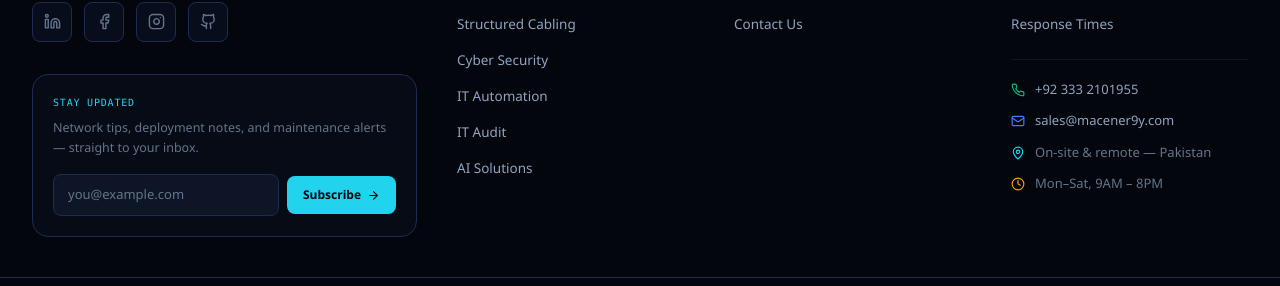
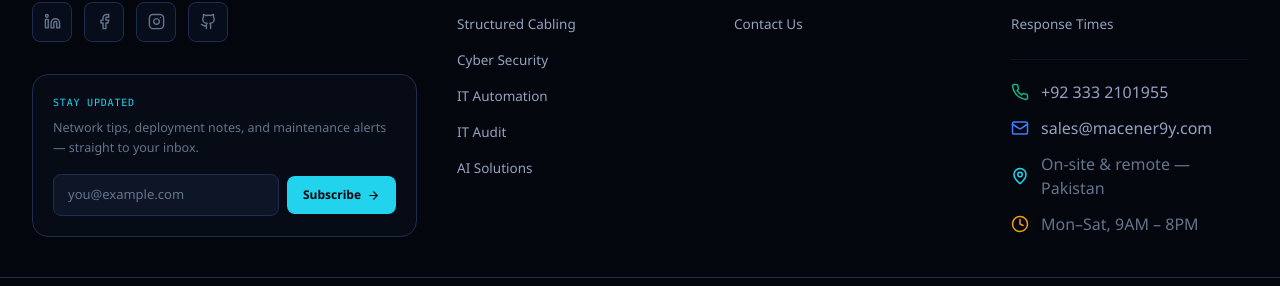
Before and after one commit to abdulhadieshaikh-a11y/Mac-Energy-, a Next.js app: page / in a window 1280 px wide. Shown: the part 11133-11419 px from the top of the page. Built offline with nearby package versions, Linux system fonts and the light colour scheme.

Commit message:
Increase footer contact info font size

```diff
--- a/components/Footer.tsx
+++ b/components/Footer.tsx
@@ -175,20 +175,20 @@ export default function Footer() {
 
             {/* Contact info */}
             <div className="mt-6 space-y-3 border-t border-line/40 pt-5">
-              <a href={PHONE_TEL} className="flex items-center gap-2.5 text-[13px] text-ink-300 hover:text-signal-cyan transition-colors">
-                <Phone size={14} className="text-signal-green shrink-0" />
+              <a href={PHONE_TEL} className="flex items-center gap-3 text-[16px] text-ink-300 hover:text-signal-cyan transition-colors">
+                <Phone size={18} className="text-signal-green shrink-0" />
                 {PHONE_DISPLAY}
               </a>
-              <a href="mailto:sales@macener9y.com" className="flex items-center gap-2.5 text-[13px] text-ink-300 hover:text-signal-cyan transition-colors">
-                <Mail size={14} className="text-signal-blue shrink-0" />
+              <a href="mailto:sales@macener9y.com" className="flex items-center gap-3 text-[16px] text-ink-300 hover:text-signal-cyan transition-colors">
+                <Mail size={18} className="text-signal-blue shrink-0" />
                 sales@macener9y.com
               </a>
-              <div className="flex items-center gap-2.5 text-[13px] text-ink-500">
-                <MapPin size={14} className="text-signal-cyan shrink-0" />
+              <div className="flex items-center gap-3 text-[16px] text-ink-500">
+                <MapPin size={18} className="text-signal-cyan shrink-0" />
                 On-site &amp; remote — Pakistan
               </div>
-              <div className="flex items-center gap-2.5 text-[13px] text-ink-500">
-                <Clock size={14} className="text-signal-amber shrink-0" />
+              <div className="flex items-center gap-3 text-[16px] text-ink-500">
+                <Clock size={18} className="text-signal-amber shrink-0" />
                 Mon–Sat, 9AM – 8PM
               </div>
             </div>
```
